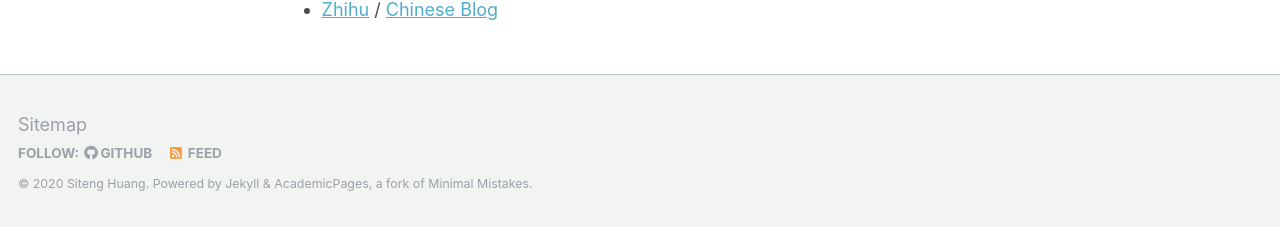
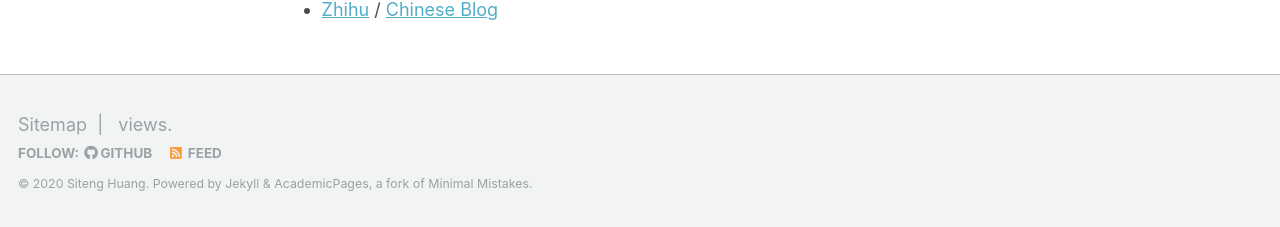
Before and after one commit to bighuang624/bighuang624.github.io, a Jekyll site: the page built from _pages/about.md, in a window 1280 px wide and 1147 px high. Shown: the part 917-1144 px from the top of the window. Built offline with Jekyll 4.4.1, drawn with Linux system fonts in a browser that asks for light colours; comment, search, counter and statistics services are not loaded.

Commit message:
update footer to add PV

```diff
--- a/_includes/footer.html
+++ b/_includes/footer.html
@@ -21,4 +21,14 @@
   </ul>
 </div>
 
+{% comment %} <div>
+  <script async src="//busuanzi.ibruce.info/busuanzi/2.3/busuanzi.pure.mini.js"></script>
+  <span id="busuanzi_container_site_pv">Total <span id="busuanzi_value_site_pv"></span> views,</span> <span id="busuanzi_container_site_uv"><span id="busuanzi_value_site_uv"></span> visitors.</span>
+</div>
+
+<div>
+  <script async src="//busuanzi.ibruce.info/busuanzi/2.3/busuanzi.pure.mini.js"></script>
+  <span id="busuanzi_container_page_pv"><span id="busuanzi_value_page_pv"></span> views.</span>
+</div> {% endcomment %}
+
 <div class="page__footer-copyright">&copy; {{ site.time | date: '%Y' }} {{ site.name | default: site.title }}. {{ site.data.ui-text[site.locale].powered_by | default: "Powered by" }} <a href="http://jekyllrb.com" rel="nofollow">Jekyll</a> &amp; <a href="https://github.com/academicpages/academicpages.github.io">AcademicPages</a>, a fork of <a href="https://mademistakes.com/work/minimal-mistakes-jekyll-theme/" rel="nofollow">Minimal Mistakes</a>.</div>
--- a/_includes/footer/custom.html
+++ b/_includes/footer/custom.html
@@ -1,3 +1,4 @@
 <!-- start custom footer snippets -->
-<a href="/sitemap/">Sitemap</a>
+<script async src="//busuanzi.ibruce.info/busuanzi/2.3/busuanzi.pure.mini.js"></script>
+<a href="/sitemap/">Sitemap</a>&nbsp;&nbsp;|&nbsp;&nbsp;<span id="busuanzi_container_page_pv"><span id="busuanzi_value_page_pv"></span> views.</span>
 <!-- end custom footer snippets -->
```
